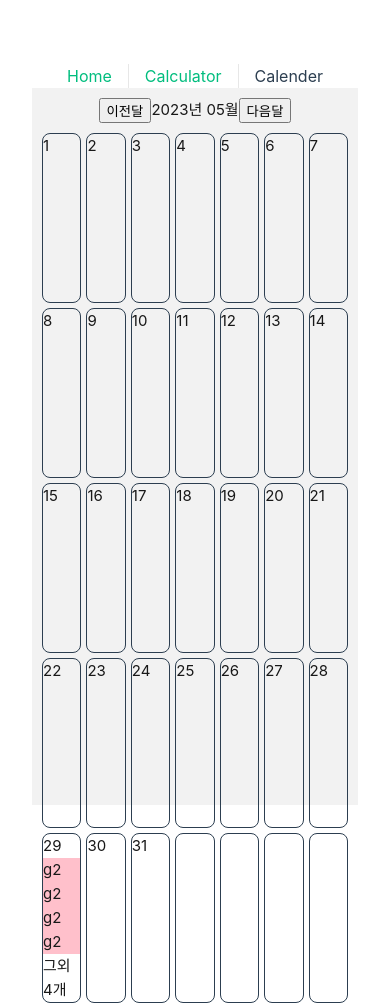
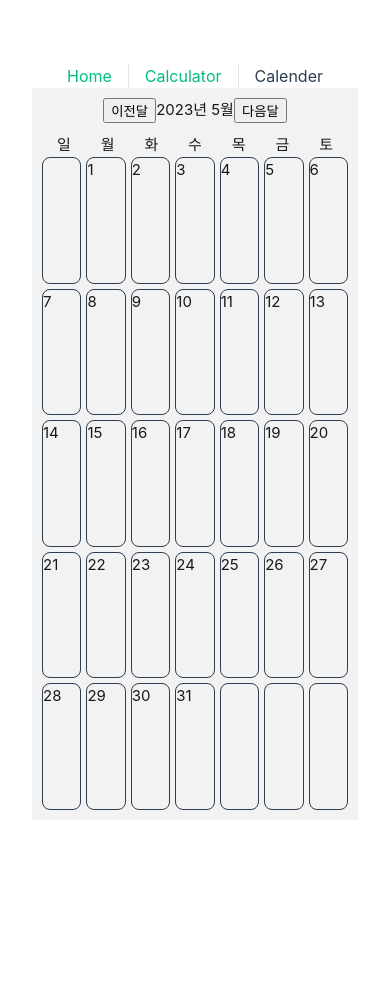
Before and after one commit to juhyejin/vue-mini-project, a Vue app: page /calender in a window 390 px wide. After the commit the page ends 852 px from the top, so only its background shows below. Built offline with nearby package versions, Linux system fonts and the light colour scheme.

Commit message:
:sparkles: 달력기본 기능 구현

```diff
--- a/src/views/CalenderView.vue
+++ b/src/views/CalenderView.vue
@@ -1,91 +1,118 @@
 <script setup lang="ts">
 import AtomButton from "@/components/Atom/button/AtomButton.vue";
+import { reactive } from "vue";
 
+const toDate: Date = new Date();
+const weekDay: ReadonlyArray<string> = ['일','월','화','수','목','금','토'];
+interface currentDay {
+  year: number;
+  month: number;
+  day: number;
+  currentDate: number;
+  currentDays: (number | null)[];
+}
+const currentDayInfo: currentDay = reactive({
+  year: toDate.getFullYear(),
+  month: toDate.getMonth(),
+  day: toDate.getDay(),
+  currentDate: toDate.getDate(),
+  currentDays: [],
+});
+const getDateOfMonth = (year: number, month: number, date: number): number => {
+  const dateOfMonth = new Date(year, month, date);
+  return dateOfMonth.getDate();
+};
+const getDayOfMonth = (year: number, month: number, date: number): number => {
+  const dayOfMonth = new Date(year, month, date);
+  return dayOfMonth.getDay();
+};
 
+const daysOfMonth = (year: number, month: number): void => {
+  const startDayOfMonth = getDayOfMonth(year, month, 1);
+  const lastDateOfMonth = getDateOfMonth(year, month + 1, 0);
+  const daysList: (number|null)[] = Array.from({ length: lastDateOfMonth }, (v, i) => i + 1);
+  for (let i = 0; i < startDayOfMonth; i++) {
+    daysList.unshift(null);
+  }
+  daysList.length = 35;
+  currentDayInfo.currentDays = daysList;
+};
+daysOfMonth(currentDayInfo.year, currentDayInfo.month);
 
+const changeMonth = (val: number) => {
+  toDate.setMonth(toDate.getMonth() + val);
+  currentDayInfo.month = toDate.getMonth();
+  currentDayInfo.year = toDate.getFullYear();
+  daysOfMonth(currentDayInfo.year, currentDayInfo.month);
+};
 </script>
-
 
 <template>
   <main class="calender-container">
     <div class="calender-header">
-      <AtomButton>이전달</AtomButton>
-      <div class="calender-title">2023년 05월</div>
-      <AtomButton>다음달</AtomButton>
+      <AtomButton @click-btn="changeMonth(-1)">이전달</AtomButton>
+      <div class="calender-title">
+        {{ currentDayInfo.year }}년 {{ currentDayInfo.month + 1 }}월
+      </div>
+      <AtomButton @click-btn="changeMonth(1)">다음달</AtomButton>
     </div>
     <div class="calender-body">
-      <div class="days day">1</div>
-      <div class="days day">2</div>
-      <div class="days day">3</div>
-      <div class="days day">4</div>
-      <div class="days day">5</div>
-      <div class="days day">6</div>
-      <div class="days day">7</div>
-      <div class="days day">8</div>
-      <div class="days day">9</div>
-      <div class="days day">10</div>
-      <div class="days day">11</div>
-      <div class="days day">12</div>
-      <div class="days day">13</div>
-      <div class="days day">14</div>
-      <div class="days day">15</div>
-      <div class="days day">16</div>
-      <div class="days day">17</div>
-      <div class="days day">18</div>
-      <div class="days day">19</div>
-      <div class="days day">20</div>
-      <div class="days day">21</div>
-      <div class="days day">22</div>
-      <div class="days day">23</div>
-      <div class="days day">24</div>
-      <div class="days day">25</div>
-      <div class="days day">26</div>
-      <div class="days day">27</div>
-      <div class="days day">28</div>
-      <div class="days day">29
-        <div class="bg-pink">g2</div>
-        <div class="bg-pink">g2</div>
-        <div class="bg-pink">g2</div>
-        <div class="bg-pink">g2</div>
-        그외 4개
-      </div>
-      <div class="days day">30</div>
-      <div class="days day">31</div>
-      <div class="days day"></div>
-      <div class="days day"></div>
-      <div class="days day"></div>
-      <div class="days day"></div>
+      <section class="week">
+        <div v-for="day in weekDay" :key="day">{{ day }}</div>
+      </section>
+      <section class="days-container">
+        <div
+          class="days"
+          v-for="(day, idx) in currentDayInfo.currentDays"
+          :key="idx"
+        >
+          {{ day }}
+        </div>
+      </section>
     </div>
   </main>
 </template>
 
 <style>
 .calender-container{
-  height: 85vh;
   background: #f2f2f2;
   color: #181818;
   padding: 10px;
   display: flex;
   flex-direction: column;
-  gap:10px;
+  gap: 10px;
 }
-.calender-header{
+.calender-container .calender-header{
   display: flex;
   justify-content: center;
   align-self: center;
 }
-.calender-body {
+.calender-container .calender-body {
   flex-grow: 1;
+}
+.calender-container .calender-body .week{
+  grid-column: 1/8;
   display: grid;
   grid-template-columns: repeat(7, 1fr);
+  text-align: center;
+}
+.calender-container .calender-body .days-container {
+  display: grid;
+  grid-template-columns: repeat(7, 1fr);
+  grid-auto-rows: 15vh;
   gap: 5px;
-  grid-auto-rows: 1fr;
 }
-.days{
+.calender-container .calender-body .days-container .days {
   border: 1px solid #2c3e50;
   border-radius: 8px;
 }
 .bg-pink{
   background: pink;
 }
+
+@media (max-width: 520px) {
+  .days-container{
+    grid-auto-rows: 0.4fr;
+  }
+}
 </style>
```
